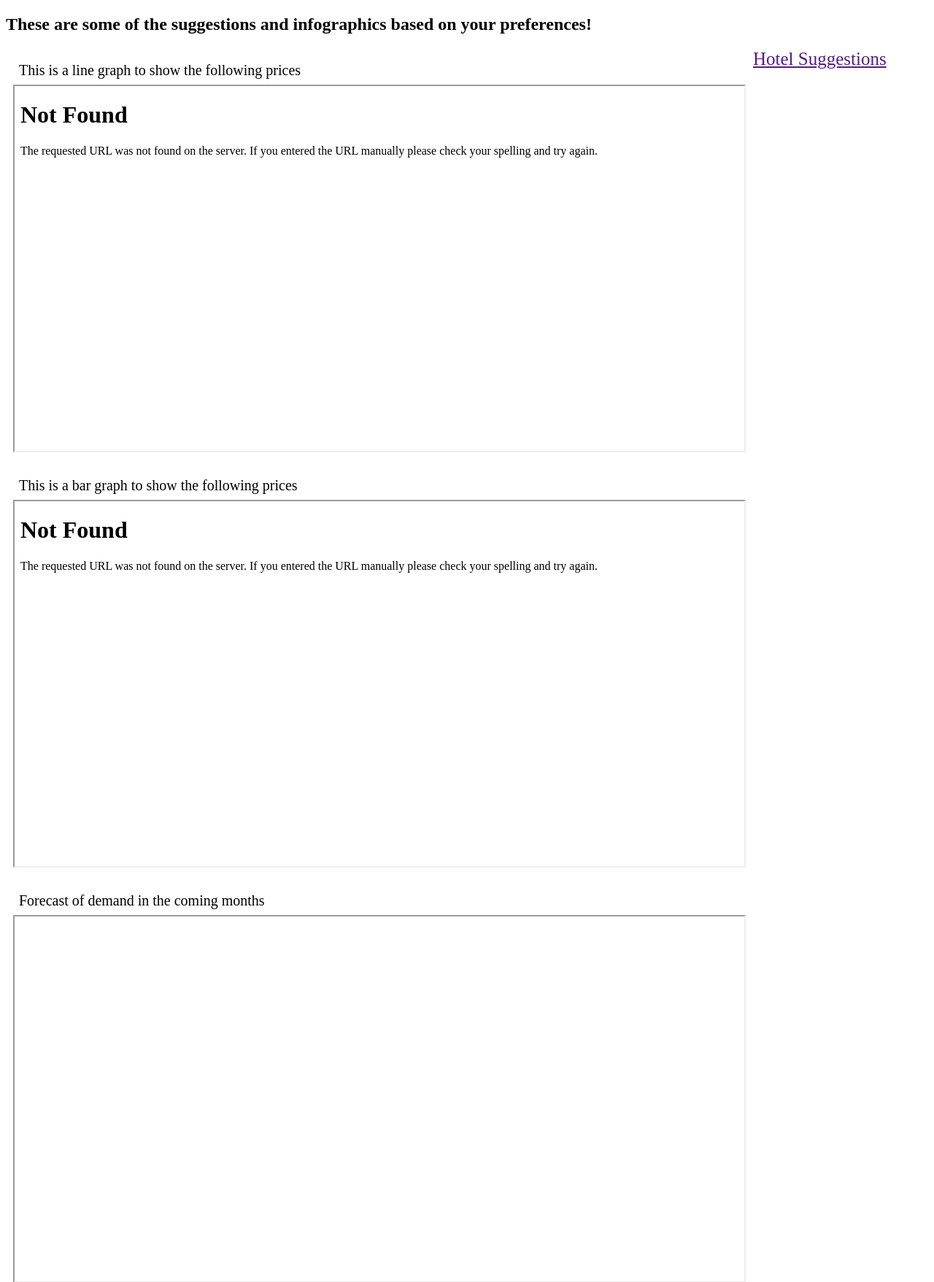
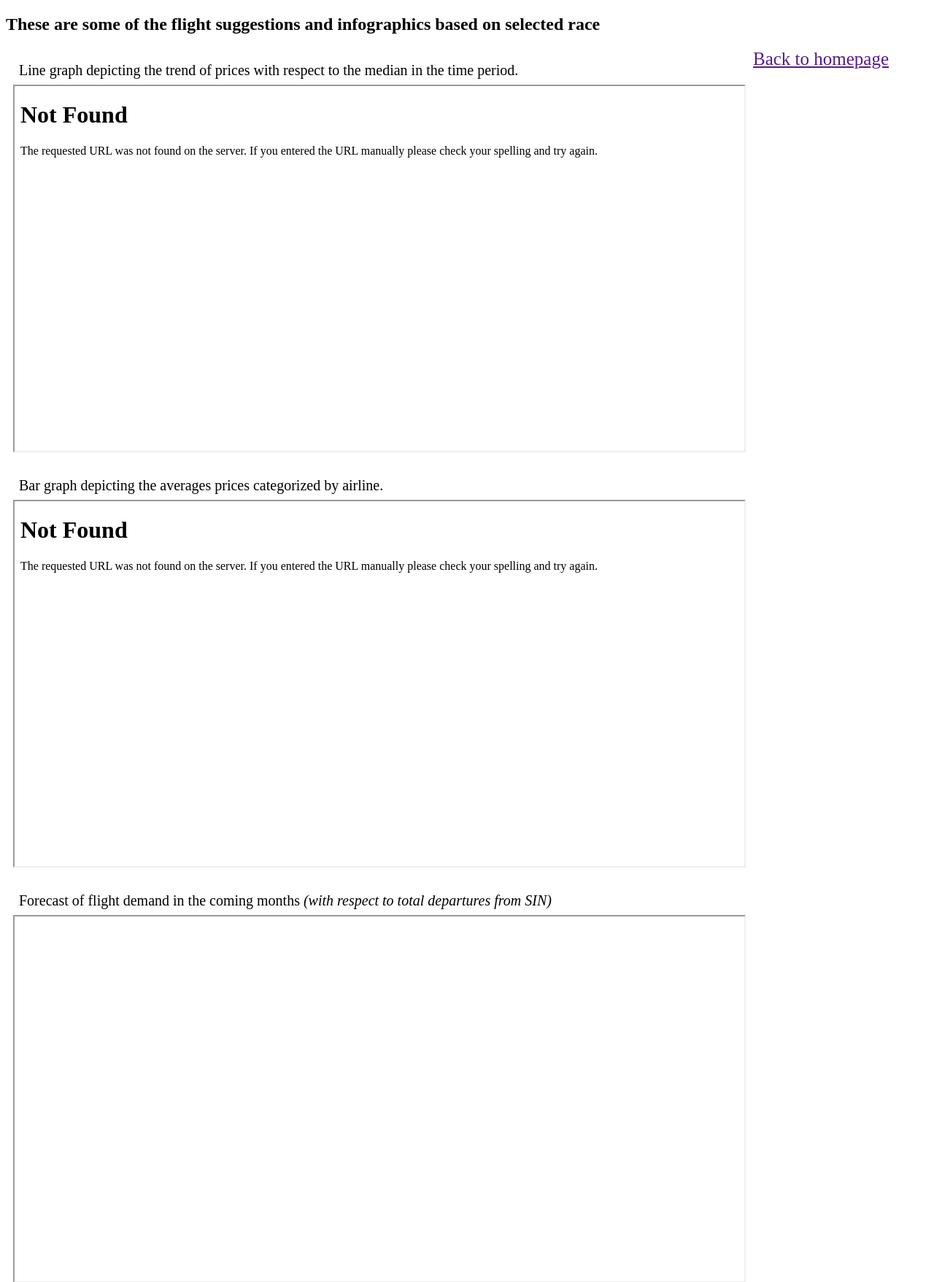
Before and after one commit to loligoshujinsama/Canoe, a Flask app: template 101023/templates/display.html in a window 1280 px wide. Shown: the top 1757 px of the page at 73% size. Run offline with Flask 3, Linux system fonts and the light colour scheme; the template is opened without the code that fills it, so the values that code supplies are empty.

Commit message:
Update display.html

```diff
--- a/101023/templates/display.html
+++ b/101023/templates/display.html
@@ -17,22 +17,28 @@
    </style>
 </head>
 <body>
-<h2>These are some of the suggestions and infographics based on your preferences!</h2>
+<h2>These are some of the flight suggestions and infographics based on selected race</h2>
     <div style="width: 1000; float:left; height:500; margin:10px">
-     <p>This is a line graph to show the following prices</p>
+     <p>Line graph depicting the trend of prices with respect to the median in the time period.</p>
      <iframe height="500" width="1000" src = "http://127.0.0.1:5000/static/line_graphtest.html"></iframe>
    </div>
    <div style="width: 1000; float:left; height:500; margin:10px">
-      <p>This is a bar graph to show the following prices</p>
+      <p>Bar graph depicting the averages prices categorized by airline.</p>
       <iframe height="500" width="1000" src = 'http://127.0.0.1:5000/static/bar_graphtest.html'></iframe>
    </div>
    <div style="width: 1000; float:left; height:500; margin:10px">
-      <p>Forecast of demand in the coming months</p>
+      <p>Forecast of flight demand in the coming months <i>(with respect to total departures from SIN)</i></p>
       <iframe height="500" width="1000" src = 'http://127.0.0.1:5000/static/predictive_analysis.html'></iframe>
    </div>
-
+   <ul>
+      {% for item in list_for_html %}
+          <li>
+            <a href="/wordcloud/{{ item }}" target="_blank">{{ item }}</a>
+          </li>
+      {% endfor %}
+  </ul>
    <div>
-      <a href="" target="_blank">Hotel Suggestions</a>
+      <a href="" target="_blank">Back to homepage</a>
    </div>
 </body>
 
```
